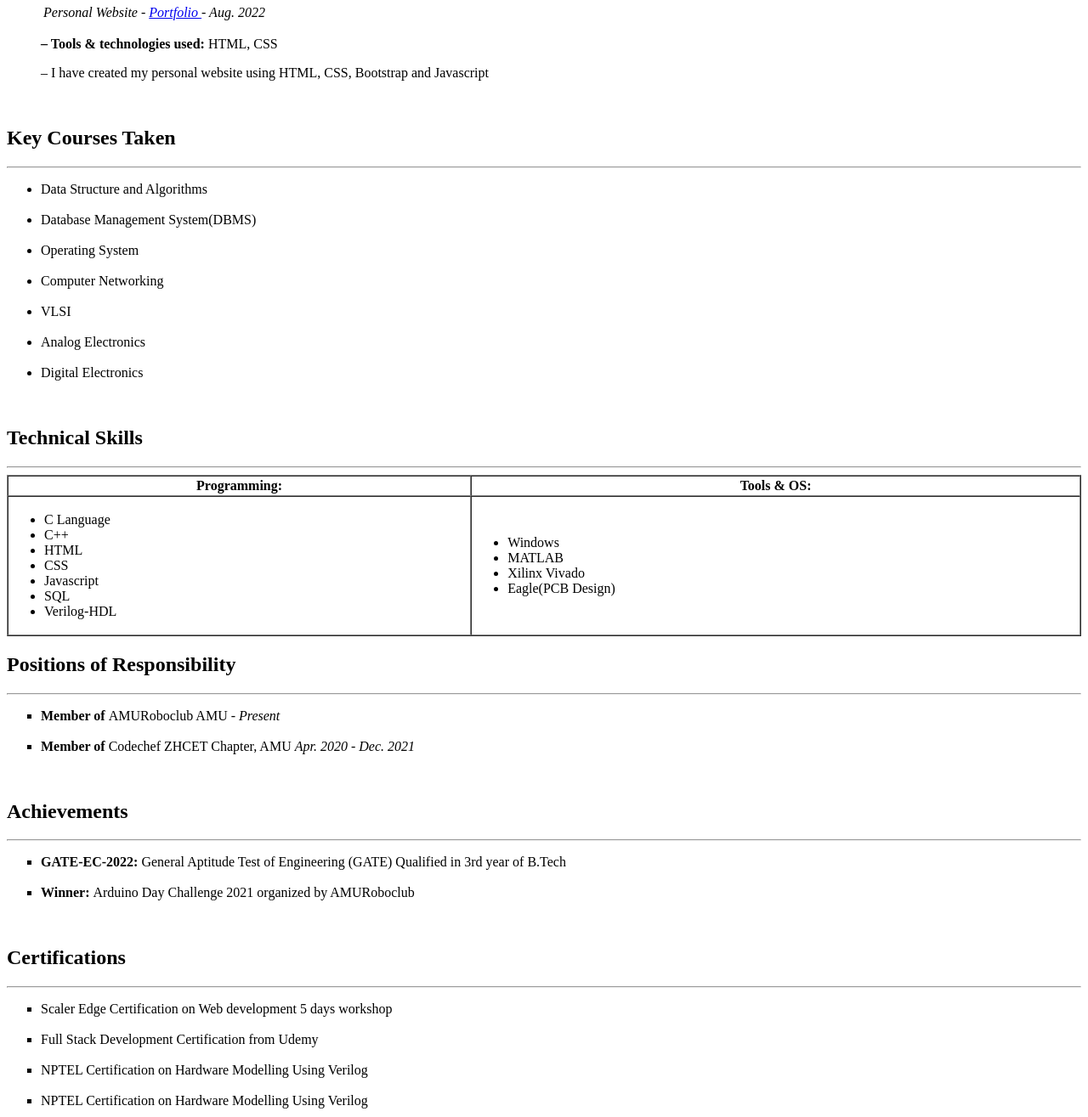
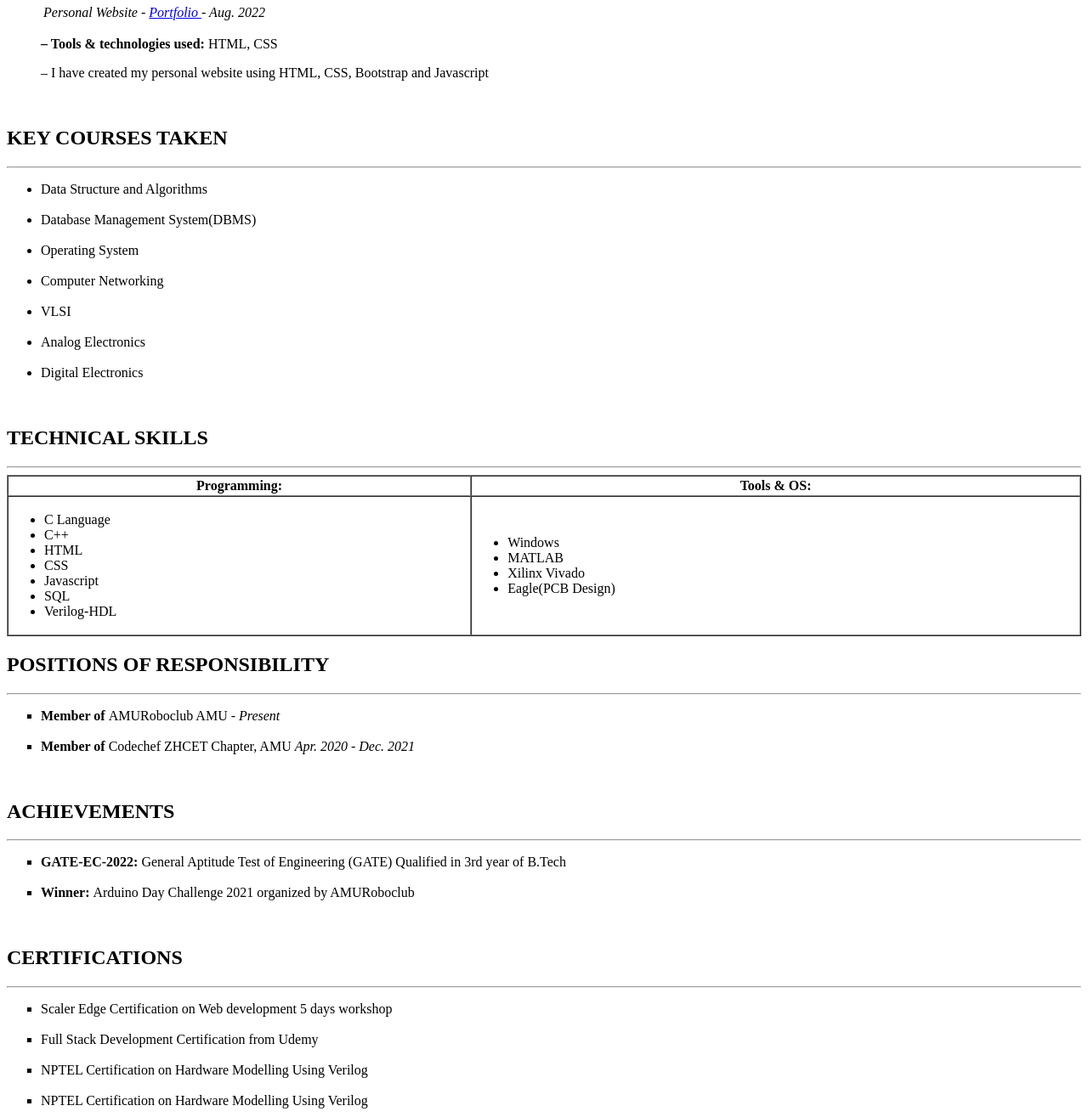
Before and after one commit to azam2020/Mohammad_Azam_Resume, a plain HTML site: page index.html in a window 1280 px wide. Shown: the part 1245-2560 px from the top of the page at 85% size. Drawn offline with Linux system fonts and the light colour scheme.

Commit message:
Update index.html

```diff
--- a/index.html
+++ b/index.html
@@ -135,7 +135,7 @@
         </li>
     </ul>
     <br>
-    <h2>Key Courses Taken</h2>
+    <h2>KEY COURSES TAKEN</h2>
     <hr>
     <ul>
         <li>Data Structure and Algorithms</li><br>
@@ -147,7 +147,7 @@
         <li>Digital Electronics</li>
     </ul>
     <br>
-    <h2>Technical Skills</h2>
+    <h2>TECHNICAL SKILLS</h2>
     <hr>
 
     <table border="1" cellspacing="0" cellpadding="2" width=100%>
@@ -182,7 +182,7 @@
         </tbody>
     </table>
 
-    <h2>Positions of Responsibility</h2>
+    <h2>POSITIONS OF RESPONSIBILITY</h2>
     <hr>
     <ul  width=100% >
         <li width=100% type="square"><strong> Member of </strong>AMURoboclub AMU  <em>- Present</em></li>
@@ -192,7 +192,7 @@
 
     <br>
 
-    <h2>Achievements</h2>
+    <h2>ACHIEVEMENTS</h2>
     <hr>
     <ul width=100%>
         <li width=100% type="square"><strong> GATE-EC-2022: </strong>General Aptitude Test of Engineering (GATE) Qualified in 3rd year of B.Tech</li>
@@ -201,7 +201,7 @@
     </ul>
     <br>
 
-    <h2>Certifications</h2>
+    <h2>CERTIFICATIONS</h2>
     <hr>
     <ul width=100%>
         <li type="square">Scaler Edge Certification on Web development 5 days workshop</li><br>
```
